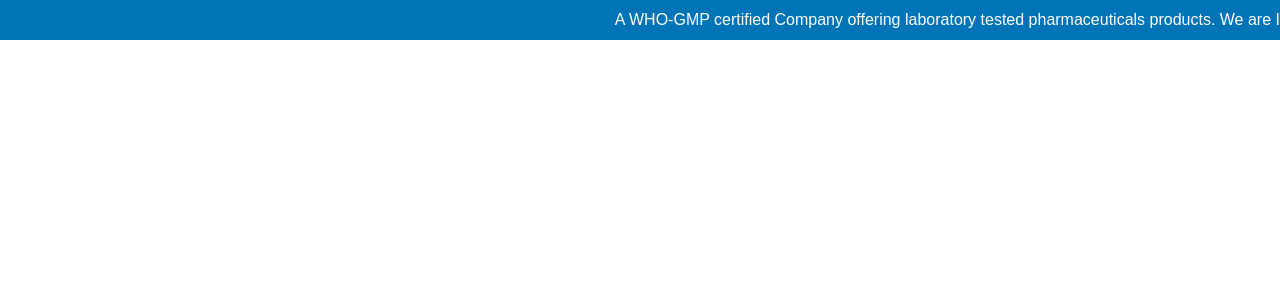
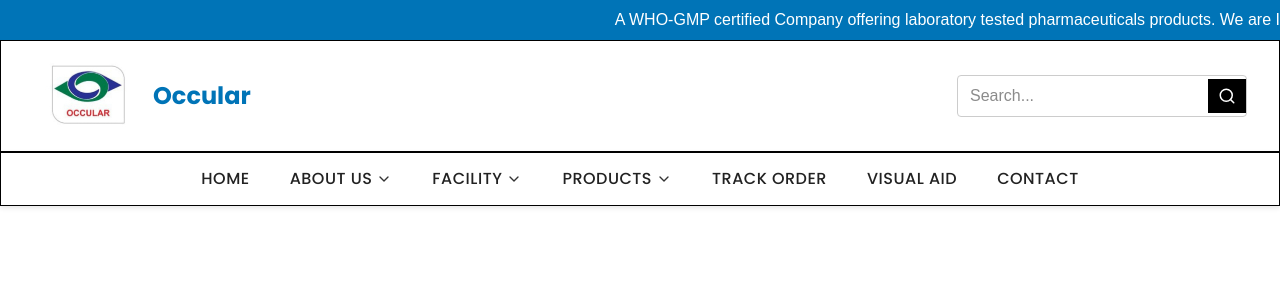
Before and after one commit to Captainanujm/Occular, a Next.js app: page / in a window 1280 px wide. Shown: the top 300 px of the page. Built offline with nearby package versions, Linux system fonts and the light colour scheme.

Commit message:
added navbar

```diff
--- a/app/page.js
+++ b/app/page.js
@@ -1,9 +1,13 @@
 import Image from "next/image";
 import TopInfoBar from "@/components/TopInfoBar";
+import HeaderBar from "@/components/HeaderBar";
+import Navbar from "@/components/NavBar";
 export default function Home() {
   return (
    <>
    <TopInfoBar/>
+   <HeaderBar/>
+   <Navbar/>
    </>
   );
 }
--- /dev/null
+++ b/components/HeaderBar.jsx
@@ -0,0 +1,86 @@
+// components/HeaderBar.jsx
+import React from "react";
+import { Search } from "lucide-react"; // npm install lucide-react
+import { Poppins } from "next/font/google";
+
+const poppins = Poppins({
+  subsets: ["latin"],
+  weight: ["400", "600", "700"],
+});
+
+const HeaderBar = () => {
+  return (
+    <header
+      style={{
+        width: "100%",
+        backgroundColor: "#fff",
+        boxShadow: "0 2px 5px rgba(0,0,0,0.1)",
+        padding: "16px 32px",
+        display: "flex",
+        alignItems: "center",
+        justifyContent: "space-between",
+        border: "1px solid black", // ✅ Added border here
+        boxSizing: "border-box",
+      }}
+    >
+      {/* Left: Logo */}
+      <div style={{ display: "flex", alignItems: "center", gap: "10px" }}>
+        <img
+          src="/Logo_image.jpg" // Place logo image in public folder
+          alt="Occular Logo"
+          width="110"
+          height="110"
+          style={{ objectFit: "contain" }}
+        />
+        <h1
+          className={poppins.className}
+          style={{
+            fontSize: "24px",
+            fontWeight: "bold",
+            color: "#0074b7",
+          }}
+        >
+          Occular
+        </h1>
+      </div>
+
+      {/* Right: Search */}
+      <div
+        style={{
+          display: "flex",
+          alignItems: "center",
+          border: "1px solid #ccc",
+          borderRadius: "4px",
+          overflow: "hidden",
+        }}
+      >
+        <input
+          type="text"
+          placeholder="Search..."
+          style={{
+            padding: "8px 12px",
+            border: "none",
+            outline: "none",
+            width: "250px",
+          }}
+        />
+        <button
+          style={{
+            backgroundColor: "#000",
+            color: "white",
+            padding: "8px 10px",
+            border: "none",
+            cursor: "pointer",
+            display: "flex",
+            alignItems: "center",
+            justifyContent: "center",
+          }}
+        >
+          <Search size={18} />
+        </button>
+      </div>
+    </header>
+  );
+};
+
+export default HeaderBar;
--- /dev/null
+++ b/components/NavBar.jsx
@@ -0,0 +1,84 @@
+"use client";
+import React from "react";
+import { ChevronDown } from "lucide-react"; // npm install lucide-react
+import { Poppins } from "next/font/google";
+
+const poppins = Poppins({
+  subsets: ["latin"],
+  weight: ["400", "500", "600"],
+});
+
+const Navbar = () => {
+  return (
+    <nav
+      className={poppins.className}
+      style={{
+        width: "100%",
+        backgroundColor: "#fff",
+        display: "flex",
+        justifyContent: "center",
+        alignItems: "center",
+        gap: "40px",
+        padding: "14px 0",
+        border: "1px solid black", // black border
+        fontSize: "16px",
+        fontWeight: "500",
+        boxShadow: "0 2px 5px rgba(0,0,0,0.1)",
+      }}
+    >
+      {/* Menu Links */}
+      <a href="#" style={linkStyle} className="active">
+        HOME
+      </a>
+
+      <div style={dropdownStyle}>
+        <a href="#" style={linkStyle}>
+          ABOUT US
+        </a>
+        <ChevronDown size={16} color="#333" />
+      </div>
+
+      <div style={dropdownStyle}>
+        <a href="#" style={linkStyle}>
+          FACILITY
+        </a>
+        <ChevronDown size={16} color="#333" />
+      </div>
+
+      <div style={dropdownStyle}>
+        <a href="#" style={linkStyle}>
+          PRODUCTS
+        </a>
+        <ChevronDown size={16} color="#333" />
+      </div>
+
+      <a href="#" style={linkStyle}>
+        TRACK ORDER
+      </a>
+
+      <a href="#" style={linkStyle}>
+        VISUAL AID
+      </a>
+
+      <a href="#" style={linkStyle}>
+        CONTACT
+      </a>
+    </nav>
+  );
+};
+
+// 🔹 Styles
+const linkStyle = {
+  textDecoration: "none",
+  color: "#222",
+  letterSpacing: "0.5px",
+  transition: "color 0.3s ease",
+};
+
+const dropdownStyle = {
+  display: "flex",
+  alignItems: "center",
+  gap: "4px",
+};
+
+export default Navbar;
```
Also changed, not shown: public/Logo_image.jpg (added).
